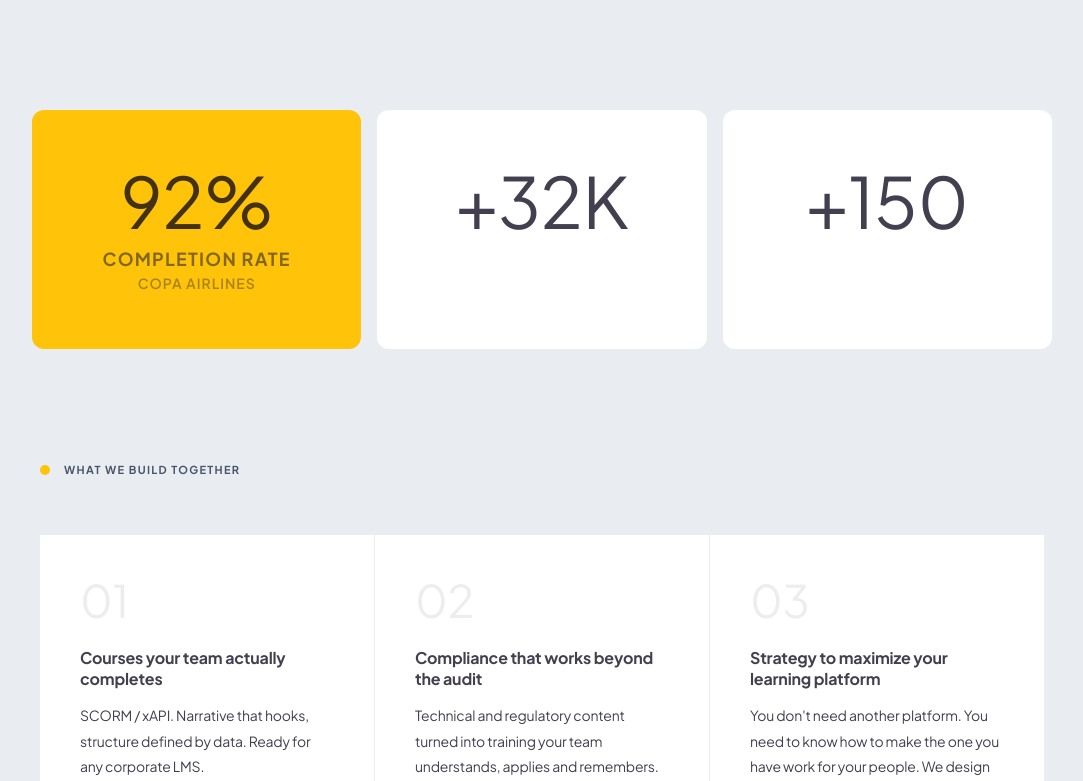
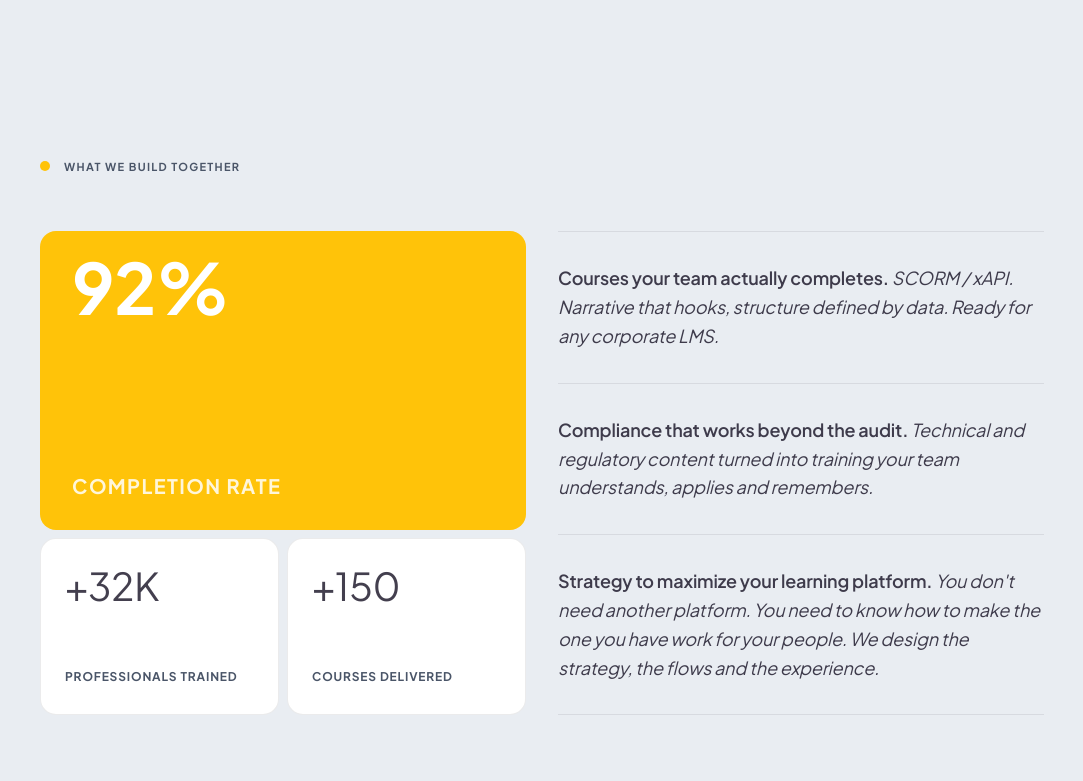
Before and after one commit to christi4ntoro/sdk-web, a Next.js app: page / in a window 1280 px wide. Shown: the part 1459-2240 px from the top of the page, without its empty margins (98-1181 px from the left). Built offline with nearby package versions, Linux system fonts and the light colour scheme.

Commit message:
feat: Services home

```diff
--- a/app/globals.css
+++ b/app/globals.css
@@ -67,7 +67,7 @@
 @media (prefers-color-scheme: dark) {
   :root:not([data-theme="light"]) {
     --dk-surface:    #080216;
-    --dk-surface-hi: #120D21;
+    --dk-surface-hi: #2e254b;
     --dk-border:     rgba(249, 250, 252, 0.12);
     --text-main:     rgba(249, 250, 252, 0.76);
     --text-hi:       #F9FAFC;
@@ -80,7 +80,7 @@
   /* Inherits from the dark media query values above */
   --dk-secondary:  #a3aad5;
   --dk-surface:    #080216;
-  --dk-surface-hi: #120D21;
+  --dk-surface-hi: #2c2346;
   --text-main:     rgba(249, 250, 252, 0.674);
   --text-hi:       #F9FAFC;
   --text-highlight: #FFC309;
@@ -232,10 +232,7 @@ p, li { margin-bottom: 1rem; }
   .dk-nav-hamburger { display: none; }
 }
 
-/* ============================================
-   SECTION LABEL
-   ============================================ */
-
+/* SECTION LABEL */
 .section-label {
   font-size: var(--dk-fs-tiny);
   font-weight: 700;
@@ -246,7 +243,7 @@ p, li { margin-bottom: 1rem; }
   align-items: center;
   gap: 0.75rem;
   position: relative;
-  margin: 0 auto 3rem;
+  margin: 0 auto 4rem;
   padding-left: 1.5rem;
 }
 
@@ -259,7 +256,7 @@ p, li { margin-bottom: 1rem; }
   display: block;
   flex-shrink: 0;
   position: absolute;
-  top: .25rem;
+  top: .2rem;
   left: 0;
 }
 
@@ -589,12 +586,10 @@ p, li { margin-bottom: 1rem; }
 }
 
 .dk-hero-h1 {
-  font-family: var(--font-display);
   font-size: clamp(2.5rem, 6vw, 5rem);
-  font-weight: 400;
   line-height: 1;
   letter-spacing: var(--dk-ls-tight);
-  color: var(--text-main);
+  color: var(--text-hi);
   max-width: 880px;
   margin-bottom: 2.25rem;
 }
@@ -628,70 +623,6 @@ p, li { margin-bottom: 1rem; }
 }
 
 /* ============================================
-   NUMBERS BAND
-   ============================================ */
-  .dk-numbers-section {
-    padding: 2rem 1.5rem;
-  }
-
-  .dk-numbers-grid {
-    max-width: 1020px;
-    margin: 0 auto;
-    gap: 16px;
-  }
-
-  .dk-numbers-cell {
-    padding: 3.5rem;
-    border-radius: 0.75rem;
-    text-align: center;
-  }
-
-  .dk-numbers-cell-highlight {
-    background: var(--dk-primary);
-    font-weight: 700;
-  }
-
-  .dk-numbers-cell-dark {
-    background: var(--dk-surface-hi);
-  }
-
-  .dk-numbers-value {
-    font-family: var(--font-display);
-    font-size: clamp(4rem, 5.5vw, 6rem);
-    font-weight: 400;
-    line-height: 1;
-    margin-bottom: 0.75rem;
-  }
-
-  .dk-numbers-value-highlight { color: var(--dk-dark); }
-  .dk-numbers-value-dark      { color: var(--dk-white); }
-
-  .dk-numbers-label {
-    font-weight: 700;
-    letter-spacing: var(--dk-ls-ui);
-    text-transform: uppercase;
-    line-height: 1.25;
-  }
-
-  .dk-numbers-label-highlight {
-    color: rgba(29,28,51,0.55);
-  }
-  .dk-numbers-label-dark {
-    color: rgba(255,255,255,0.45);
-  }
-
-  .dk-numbers-sub {
-    display: block;
-    margin-top: 0.25rem;
-    font-size: var(--dk-fs-sm);
-    font-weight: 600;
-    letter-spacing: var(--dk-ls-ui);
-  }
-
-  .dk-numbers-sub-highlight { color: rgba(29,28,51,0.38); }
-  .dk-numbers-sub-dark      { color: rgba(255,255,255,0.28); }
-
-  /* ============================================
    SERVICES
    ============================================ */
 
@@ -709,37 +640,121 @@ p, li { margin-bottom: 1rem; }
   margin-bottom: 3.5rem;
 }
 
-.dk-service-card {
+.dk-services-grid {
+  display: grid;
+  grid-template-columns: 1fr;
+  gap: 2.5rem;
+}
+
+@media (min-width: 768px) {
+  .dk-services-grid {
+    grid-template-columns: 1fr 1fr;
+    gap: 2rem;
+    align-items: stretch;
+  }
+  .dk-numbers-col {
+    height: 100%;
+  }
+  .dk-numbers-cell-highlight {
+    flex: 3;
+  }
+  .dk-numbers-row {
+    flex: 2;
+  }
+}
+
+/* LEFT: Stats column */
+.dk-numbers-col {
+  display: flex;
+  flex-direction: column;
+  gap: 0.5rem;
+}
+
+.dk-numbers-cell {
+  display: flex;
+  flex-direction: column;
+  justify-content: space-between;
+  padding: 2rem;
+  border-radius: 16px;
+}
+
+.dk-numbers-cell-highlight {
+  background: var(--dk-primary);
+  padding: 0 2rem 2rem;
+}
+
+.dk-numbers-row {
+  display: grid;
+  grid-template-columns: 1fr 1fr;
+  gap: 0.5rem;
+}
+
+.dk-numbers-cell-plain {
+  display: flex;
+  flex-direction: column;
+  justify-content: space-between;
+  padding: 1.75rem 1.5rem;
+  border-radius: 16px;
+  border: 1px solid var(--dk-border);
   background: var(--dk-surface-hi);
-  padding: 2.5rem;
-  border-top: 3px solid transparent;
-  transition: border-color 0.2s;
-  cursor: default;
-}
-.dk-service-card:hover {
-  border-top-color: var(--dk-accent);
-}
-
-.dk-service-num {
+}
+
+.dk-numbers-value {
+  font-size: clamp(4rem, 5.5vw, 6rem);
+  font-weight: var(--dk-fw-bold);
+  color: var(--dk-surface-hi);
+}
+
+.dk-numbers-value-sm {
   font-family: var(--font-display);
-  font-size: 2.8rem;
+  font-size: clamp(2.25rem, 3vw, 3rem);
   font-weight: 400;
-  color: rgba(29,28,51,0.08);
-  margin-bottom: 1.5rem;
   line-height: 1;
-}
-
-.dk-service-card-title {
-  font-size: 1rem;
-  font-weight: 700;
-  color: var(--dk-dark);
-  margin-bottom: 0.85rem;
-  line-height: 1.35;
-}
-
-.dk-service-card-desc {
-  font-size: var(--dk-fs-sm);
-  line-height: 1.8;
+  margin-bottom: 0.5rem;
+  color: var(--dk-dark);
+}
+
+.dk-numbers-label {
+  font-size: var(--dk-fs-lg);
+  font-weight: 700;
+  letter-spacing: var(--dk-ls-ui);
+  text-transform: uppercase;
+  line-height: 1.25;
+  color: rgba(255, 255, 255, 0.85);
+}
+
+.dk-numbers-label-plain {
+  font-size: var(--dk-fs-xs);
+  font-weight: 700;
+  letter-spacing: var(--dk-ls-ui);
+  text-transform: uppercase;
+  color: var(--dk-secondary);
+}
+
+/* RIGHT: Services list */
+.dk-service-list {
+  display: flex;
+  flex-direction: column;
+  justify-content: center;
+}
+
+.dk-service-item {
+  padding: 2rem 0;
+  border-top: 1px solid var(--dk-border);
+}
+
+.dk-service-item:last-child {
+  border-bottom: 1px solid var(--dk-border);
+}
+
+.dk-service-item-title {
+  font-weight: 600;
+  color: var(--dk-dark);
+}
+
+.dk-service-item-desc {
+  font-style: italic;
+  color: var(--text-main);
 }
 
 /* ============================================
@@ -747,7 +762,7 @@ p, li { margin-bottom: 1rem; }
    ============================================ */
 
   .dk-clients-section {
-    padding: 5rem 1.25rem;
+    padding: 3rem 1.25rem 6rem;
   }
 
   @media (min-width: 769px) {
@@ -774,7 +789,7 @@ p, li { margin-bottom: 1rem; }
     display: flex;
     align-items: center;
     width: max-content;
-    animation: dk-marquee-scroll 40s linear infinite;
+    animation: dk-marquee-scroll 48s linear infinite;
   }
 
   @keyframes dk-marquee-scroll {
@@ -786,7 +801,7 @@ p, li { margin-bottom: 1rem; }
     flex-shrink: 0;
     width: 160px;
     height: 48px;
-    margin: 0 2.5rem;
+    margin: 0 3rem;
     background-color: var(--text-main);
     mask-size: contain;
     mask-repeat: no-repeat;
--- a/app/page.tsx
+++ b/app/page.tsx
@@ -1,10 +1,8 @@
 import { getAllPosts } from '@/lib/blog'
 import { Hero } from '@/components/home/Hero'
 import { ProjectsCovers } from '@/components/home/ProjectsCovers'
-import { NumbersBand } from '@/components/home/NumbersBand'
 import { Services } from '@/components/home/Services'
 import { ClientLogos } from '@/components/home/ClientLogos'
-import { Statement } from '@/components/home/Statement'
 import { ManifestoTeaser } from '@/components/home/ManifestoTeaser'
 import { LatestInsights } from '@/components/home/LatestInsights'
 import { CTASection } from '@/components/home/CTASection'
@@ -16,9 +14,7 @@ export default function Home() {
       <Hero />
       <ProjectsCovers />
       <ClientLogos />
-      <NumbersBand />
       <Services />
-      <Statement />
       <ManifestoTeaser />
       <LatestInsights posts={latestPosts} />
       <CTASection />
--- a/components/home/NumbersBand.tsx
+++ /dev/null
@@ -1,38 +0,0 @@
-'use client'
-
-import { useLang } from '@/lib/lang-context'
-
-const numbers = [
-  { value: '92%',  statKey: 'numbers.stat1', sub: 'Copa Airlines', highlight: true  },
-  { value: '+32K', statKey: 'numbers.stat2', sub: null,            highlight: false },
-  { value: '+150', statKey: 'numbers.stat3', sub: null,            highlight: false },
-]
-
-export function NumbersBand() {
-  const { t } = useLang()
-
-  return (
-    <section className="dk-numbers-section">
-      <div className="dk-numbers-grid grid grid-cols-1 md:grid-cols-3">
-        {numbers.map((n) => (
-          <div
-            key={n.value}
-            className={`dk-numbers-cell ${n.highlight ? 'dk-numbers-cell-highlight' : 'dk-numbers-cell-dark'}`}
-          >
-            <div className={`dk-numbers-value ${n.highlight ? 'dk-numbers-value-highlight' : 'dk-numbers-value-dark'}`}>
-              {n.value}
-            </div>
-            <div className={`dk-numbers-label ${n.highlight ? 'dk-numbers-label-highlight' : 'dk-numbers-label-dark'}`}>
-              {t(n.statKey)}
-              {n.sub && (
-                <span className={`dk-numbers-sub ${n.highlight ? 'dk-numbers-sub-highlight' : 'dk-numbers-sub-dark'}`}>
-                  {n.sub}
-                </span>
-              )}
-            </div>
-          </div>
-        ))}
-      </div>
-    </section>
-  )
-}
--- a/components/home/Services.tsx
+++ b/components/home/Services.tsx
@@ -1,6 +1,12 @@
 'use client'
 
 import { useLang } from '@/lib/lang-context'
+
+const numbers = [
+  { value: '92%',  statKey: 'numbers.stat1' },
+  { value: '+32K', statKey: 'numbers.stat2' },
+  { value: '+150', statKey: 'numbers.stat3' },
+]
 
 const services = [
   { num: '01', titleKey: 'services_home.s1_title', descKey: 'services_home.s1_desc' },
@@ -16,14 +22,31 @@ export function Services() {
       <div className="section-label dk-services-label">
         {t('services_home.label')}
       </div>
-      <div className="grid grid-cols-1 md:grid-cols-3 gap-px">
-        {services.map((s) => (
-          <div key={s.num} className="dk-service-card">
-            <div className="dk-service-num">{s.num}</div>
-            <h3 className="dk-service-card-title">{t(s.titleKey)}</h3>
-            <p className="dk-body dk-service-card-desc">{t(s.descKey)}</p>
+
+      <div className="dk-services-grid">
+        <div className="dk-numbers-col">
+          <div className="dk-numbers-cell dk-numbers-cell-highlight">
+            <div className="dk-numbers-value">{numbers[0].value}</div>
+            <div className="dk-numbers-label">{t(numbers[0].statKey)}</div>
           </div>
-        ))}
+          <div className="dk-numbers-row">
+            {numbers.slice(1).map((n) => (
+              <div key={n.value} className="dk-numbers-cell-plain">
+                <div className="dk-numbers-value-sm">{n.value}</div>
+                <div className="dk-numbers-label-plain">{t(n.statKey)}</div>
+              </div>
+            ))}
+          </div>
+        </div>
+
+        <div className="dk-service-list">
+          {services.map((s) => (
+            <div key={s.num} className="dk-service-item">
+              <span className="dk-service-item-title">{t(s.titleKey)}.</span>{' '}
+              <span className="dk-service-item-desc">{t(s.descKey)}</span>
+            </div>
+          ))}
+        </div>
       </div>
     </section>
   )
--- a/components/home/Statement.tsx
+++ /dev/null
@@ -1,32 +0,0 @@
-'use client'
-
-import { useLang } from '@/lib/lang-context'
-
-export function Statement() {
-  const { t } = useLang()
-
-  return (
-    <section className="dk-statement-section grid grid-cols-1 md:grid-cols-2 gap-16 md:gap-20 items-center">
-
-      {/* Left */}
-      <div>
-        <h2 className="dk-statement-h2">
-          {t('statement.h2_pre')}<br />
-          <em className="dk-em">{t('statement.h2_em')}</em>
-        </h2>
-        <p className="dk-body dk-statement-body">
-          {t('statement.body')}
-        </p>
-      </div>
-
-      {/* Quote card */}
-      <div className="dk-quote-card">
-        <div className="dk-quote-accent" />
-        <p className="dk-quote-text">
-          {t('statement.quote')}
-        </p>
-        <div className="dk-quote-author">{t('statement.quote_author')}</div>
-      </div>
-    </section>
-  )
-}
--- a/locales/en.json
+++ b/locales/en.json
@@ -67,13 +67,6 @@
   },
   "clients": {
     "label": "Trusted by organizations that treat training as an investment, not a cost."
-  },
-  "statement": {
-    "h2_pre": "We don't manufacture content.",
-    "h2_em": "We design what your team can do afterwards.",
-    "body": "Most corporate eLearning fails for the same reason: it was designed to exist, not to work. We start with what your team needs, how they learn, what context they have. That defines the structure. Storytelling makes it stick. And AI lets us produce with a precision and speed that wasn't possible before.",
-    "quote": "\"We've seen what happens when training is built to fill reports. We build it for the moment someone applies what they learned, and gets it right.\"",
-    "quote_author": "Studio Deki"
   },
   "manifesto_teaser": {
     "label": "Manifesto",
```
Also changed, not shown: locales/es.json (+4 -11 lines), locales/pt.json (+0 -7 lines).
